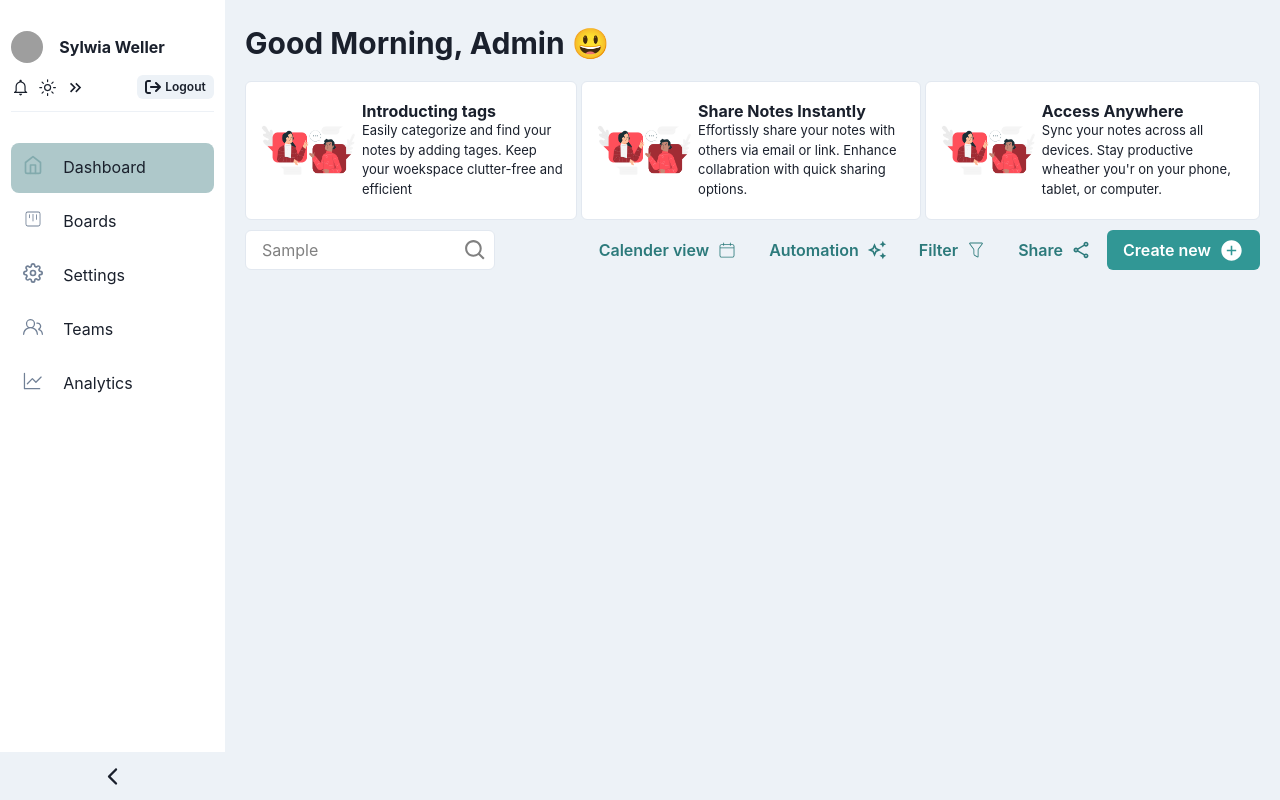
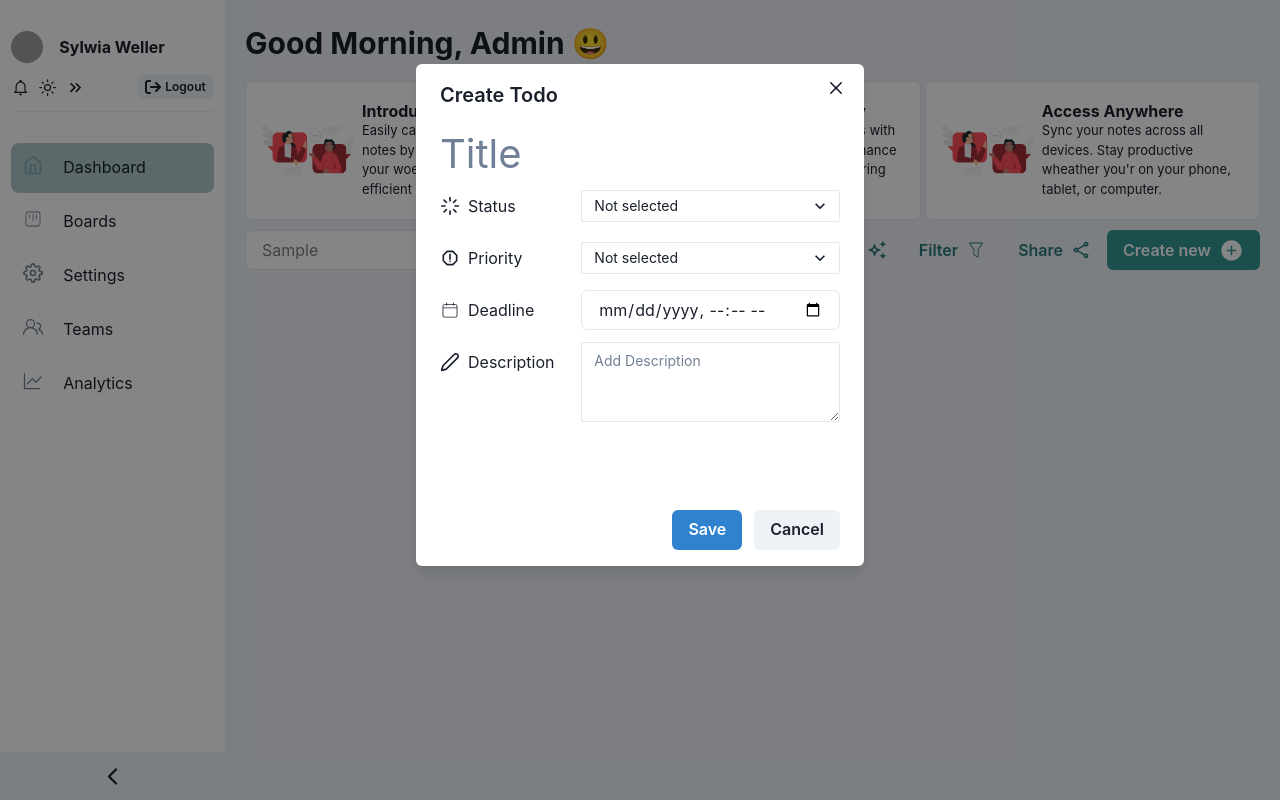
Before and after one commit to SameerTheProgrammer/MERN-Task-Management, a React (Vite) app in the folder frontend/: page / in a window 1280 px wide. Both pictures are taken after typing "Sample" into the empty fields and a click on the button "Create new". Built offline with nearby package versions, Linux system fonts and the light colour scheme; grey boxes are pictures that could not be loaded.

Commit message:
added model with form

```diff
--- /dev/null
+++ b/frontend/src/components/homePage/CreateNewModel.tsx
@@ -0,0 +1,171 @@
+import {
+  Button,
+  Flex,
+  Grid,
+  GridItem,
+  Icon,
+  Input,
+  Modal,
+  ModalBody,
+  ModalCloseButton,
+  ModalContent,
+  ModalFooter,
+  ModalHeader,
+  ModalOverlay,
+  Select,
+  Text,
+  Textarea,
+} from "@chakra-ui/react";
+import React from "react";
+import { CiCalendar } from "react-icons/ci";
+import { FiEdit2, FiLoader } from "react-icons/fi";
+import { MdOutlineReportGmailerrorred } from "react-icons/md";
+
+interface createNewModelProps {
+  isOpen: boolean;
+  onOpen: () => void;
+  onClose: () => void;
+  heading: string;
+}
+
+const CreateNewModel: React.FC<createNewModelProps> = ({
+  isOpen,
+  onClose,
+  heading,
+}) => {
+  return (
+    <>
+      <Modal
+        closeOnOverlayClick={false}
+        blockScrollOnMount={false}
+        isOpen={isOpen}
+        onClose={onClose}
+        motionPreset="slideInBottom"
+      >
+        <ModalOverlay />
+        <ModalContent>
+          <ModalHeader>{heading}</ModalHeader>
+          <ModalCloseButton />
+          <ModalBody>
+            <Grid templateRows="repeat(7, 1fr)" gap={3}>
+              <GridItem>
+                <Input
+                  border={0}
+                  focusBorderColor="transparent"
+                  placeholder="Title"
+                  resize={"none"}
+                  p={0}
+                  fontSize={"40px"}
+                  fontWeight={"40px"}
+                />
+              </GridItem>
+              <GridItem>
+                <Grid
+                  justifyContent={"center"}
+                  templateColumns="repeat(3, 1fr)"
+                  gap={6}
+                >
+                  <GridItem w="100%" h="10">
+                    <Flex align={"center"} columnGap={2} h={"100%"}>
+                      <Icon as={FiLoader} fontSize={20} />
+                      <Text>Status </Text>
+                    </Flex>
+                  </GridItem>
+                  <GridItem colSpan={2} w="100%" h="10" alignContent={"center"}>
+                    <Select
+                      m={0}
+                      placeholder="Not selected"
+                      size="sm"
+                      w={"100%"}
+                    >
+                      <option value="option1">Progress</option>
+                      <option value="Under Review">Under Review</option>
+                      <option value="Completed">Completed</option>
+                    </Select>
+                  </GridItem>
+                </Grid>
+              </GridItem>
+              <GridItem>
+                <Grid
+                  justifyContent={"center"}
+                  templateColumns="repeat(3, 1fr)"
+                  gap={6}
+                >
+                  <GridItem w="100%" h="10">
+                    <Flex align={"center"} columnGap={2} h={"100%"}>
+                      <Icon as={MdOutlineReportGmailerrorred} fontSize={20} />
+                      <Text>Priority </Text>
+                    </Flex>
+                  </GridItem>
+                  <GridItem colSpan={2} w="100%" h="10" alignContent={"center"}>
+                    <Select
+                      m={0}
+                      placeholder="Not selected"
+                      size="sm"
+                      w={"100%"}
+                    >
+                      <option value="High">High</option>
+                      <option value="Medium">Medium</option>
+                      <option value="Low">Low</option>
+                    </Select>
+                  </GridItem>
+                </Grid>
+              </GridItem>
+              <GridItem>
+                <Grid
+                  justifyContent={"center"}
+                  templateColumns="repeat(3, 1fr)"
+                  gap={6}
+                >
+                  <GridItem w="100%" h="10">
+                    <Flex align={"center"} columnGap={2} h={"100%"}>
+                      <Icon as={CiCalendar} fontSize={20} />
+                      <Text>Deadline </Text>
+                    </Flex>
+                  </GridItem>
+                  <GridItem colSpan={2} w="100%" h="10" alignContent={"center"}>
+                    <Input
+                      placeholder="Select Date and Time"
+                      size="md"
+                      type="datetime-local"
+                    />
+                  </GridItem>
+                </Grid>
+              </GridItem>
+              <GridItem rowSpan={3}>
+                <Grid
+                  justifyContent={"center"}
+                  templateColumns="repeat(3, 1fr)"
+                  gap={6}
+                >
+                  <GridItem w="100%" h="10">
+                    <Flex align={"center"} columnGap={2} h={"100%"}>
+                      <Icon as={FiEdit2} fontSize={20} />
+                      <Text>Description </Text>
+                    </Flex>
+                  </GridItem>
+                  <GridItem colSpan={2} w="100%" h="10" alignContent={"center"}>
+                    <Textarea
+                      maxBlockSize={150}
+                      placeholder="Add Description"
+                      size={"sm"}
+                    ></Textarea>
+                  </GridItem>
+                </Grid>
+              </GridItem>
+            </Grid>
+          </ModalBody>
+
+          <ModalFooter>
+            <Button colorScheme="blue" mr={3}>
+              Save
+            </Button>
+            <Button onClick={onClose}>Cancel</Button>
+          </ModalFooter>
+        </ModalContent>
+      </Modal>
+    </>
+  );
+};
+
+export default CreateNewModel;
--- a/frontend/src/components/homePage/Filters.tsx
+++ b/frontend/src/components/homePage/Filters.tsx
@@ -6,12 +6,17 @@ import {
   InputGroup,
   InputRightElement,
 } from "@chakra-ui/react";
+import React from "react";
 import { BiSearch } from "react-icons/bi";
 import { CiCalendar, CiFilter } from "react-icons/ci";
 import { IoAddCircleSharp } from "react-icons/io5";
 import { MdOutlineAutoAwesome, MdOutlineShare } from "react-icons/md";
 
-const Filters = () => {
+interface FiltersProps {
+  onOpen: () => void;
+}
+
+const Filters: React.FC<FiltersProps> = ({ onOpen }) => {
   return (
     <>
       <Flex justifyContent={"space-between"} w={"100%"}>
@@ -42,6 +47,7 @@ const Filters = () => {
             rightIcon={<IoAddCircleSharp size={25} color="white" />}
             colorScheme="teal"
             variant="solid"
+            onClick={onOpen}
           >
             Create new
           </Button>
--- a/frontend/src/pages/HomePage.tsx
+++ b/frontend/src/pages/HomePage.tsx
@@ -1,11 +1,13 @@
-import { Flex } from "@chakra-ui/react";
+import { Flex, useDisclosure } from "@chakra-ui/react";
 import { Heading } from "@chakra-ui/react";
 import HCard from "./../components/homePage/Card";
 import { cardData } from "./../data/cardData";
 import Filters from "./../components/homePage/Filters";
+import CreateNewModel from "./../components/homePage/CreateNewModel";
 
 const HomePage = () => {
   const time = new Date().getHours();
+  const { isOpen, onOpen, onClose } = useDisclosure();
   return (
     <>
       <Flex direction={"column"} gap={"10px"}>
@@ -23,9 +25,15 @@ const HomePage = () => {
           ))}
         </Flex>
         <Flex>
-          <Filters />
+          <Filters onOpen={onOpen} />
         </Flex>
       </Flex>
+      <CreateNewModel
+        isOpen={isOpen}
+        onOpen={onOpen}
+        onClose={onClose}
+        heading="Create Todo"
+      />
     </>
   );
 };
```
